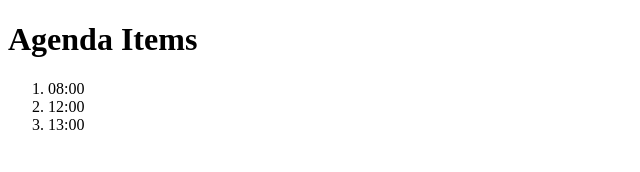
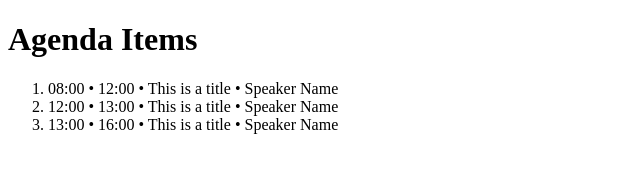
Before and after one commit to DanCanetti/agenda-parser, a plain HTML site: page index.html in a window 1280 px wide. Shown: the whole page, without its empty margins (0-640 px from the left). Drawn offline with nearby package versions, Linux system fonts and the light colour scheme.

Commit message:
All data

```diff
--- a/index.html
+++ b/index.html
@@ -10,7 +10,7 @@
             <h1>{{ title }}</h1>
             <ol>
                 <li v-for="agendaItem in agendaItems">
-                    {{ agendaItem.Start }}
+                    {{ agendaItem.Start }} • {{ agendaItem.End }} • {{ agendaItem.Title }} • {{ agendaItem.Speaker }}
                 </li>
             </ol>
         </div>
```
